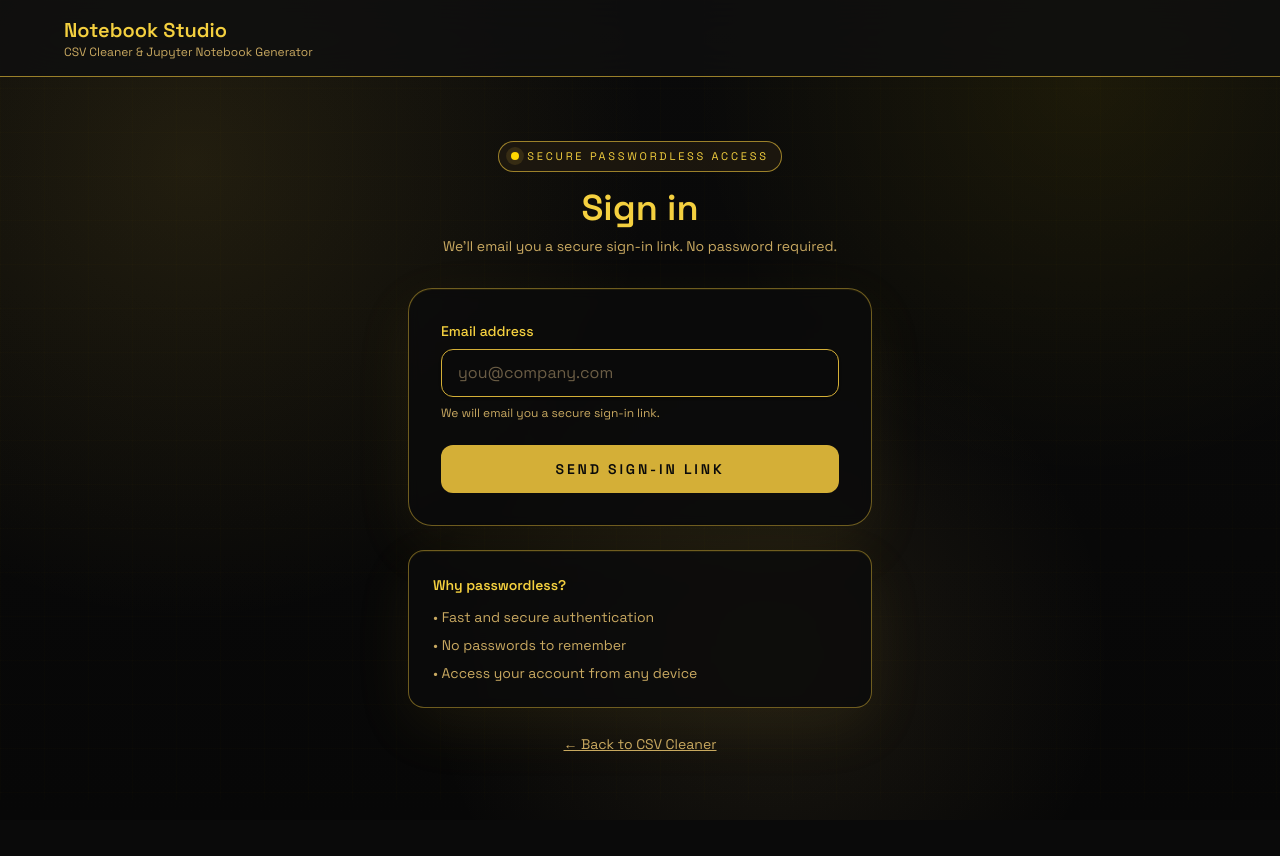
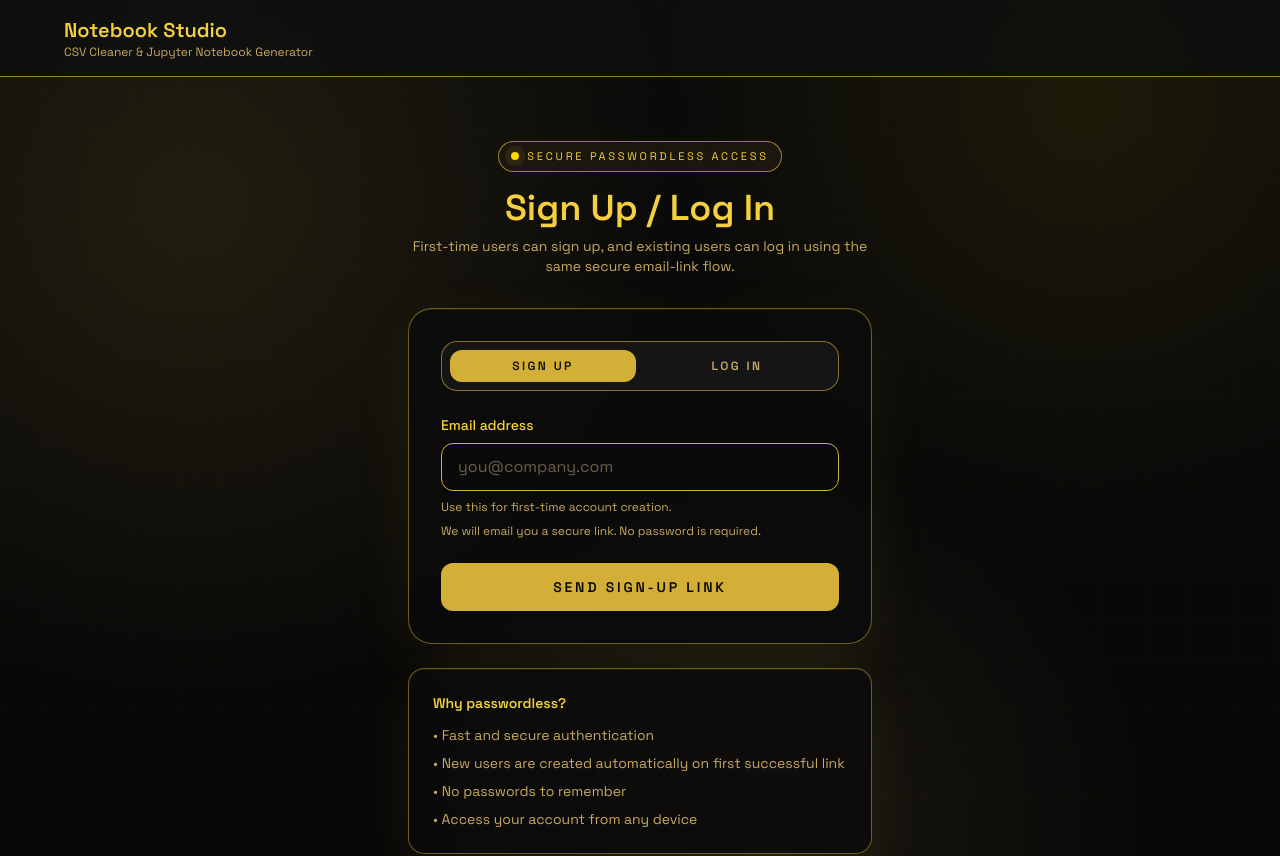
Before and after one commit to ANIS151993/Notebook-Studio, a Next.js app: page /login in a window 1280 px wide. Shown: the top 856 px of the page. Before the commit the page ends 820 px from the top, so only its background shows below. Built offline with nearby package versions, Linux system fonts and the light colour scheme; no server answers.

Commit message:
Improve auth UX with signup/login modes and add global copyright footer

```diff
--- a/app/layout.tsx
+++ b/app/layout.tsx
@@ -16,7 +16,7 @@
 
 export const metadata: Metadata = {
   title: "Notebook Studio",
-  description: "Passwordless email link sign-in with a clean dashboard.",
+  description: "CSV cleaning, notebook generation, visualizations, and secure authentication.",
 };
 
 export default function RootLayout({
@@ -30,7 +30,17 @@
         className={`${spaceGrotesk.variable} ${jetBrainsMono.variable} font-sans antialiased`}
         suppressHydrationWarning
       >
-        {children}
+        <div className="flex min-h-screen flex-col">
+          <div className="flex-1">{children}</div>
+          <footer className="border-t border-[#d4af37]/35 bg-[#0f0f0f] px-6 py-4 text-center">
+            <p className="text-xs font-medium uppercase tracking-[0.18em] text-[#f4d03f]">
+              Copyright MD ANISUR RAHMAN CHOWDHURY
+            </p>
+            <p className="mt-1 text-[11px] uppercase tracking-[0.22em] text-[#c9a961]">
+              Gannon UNIVERSITY
+            </p>
+          </footer>
+        </div>
       </body>
     </html>
   );
--- a/app/login/page.tsx
+++ b/app/login/page.tsx
@@ -26,10 +26,11 @@
             Secure passwordless access
           </div>
           <h2 className="text-3xl font-semibold text-[#f4d03f] md:text-4xl">
-            Sign in
+            Sign Up / Log In
           </h2>
           <p className="mt-2 text-sm text-[#c9a961]">
-            We&apos;ll email you a secure sign-in link. No password required.
+            First-time users can sign up, and existing users can log in using the same
+            secure email-link flow.
           </p>
         </div>
 
@@ -41,6 +42,7 @@
           <h3 className="text-sm font-semibold text-[#f4d03f]">Why passwordless?</h3>
           <ul className="mt-3 space-y-2 text-sm text-[#c9a961]">
             <li>• Fast and secure authentication</li>
+            <li>• New users are created automatically on first successful link</li>
             <li>• No passwords to remember</li>
             <li>• Access your account from any device</li>
           </ul>
--- a/components/EmailLinkForm.tsx
+++ b/components/EmailLinkForm.tsx
@@ -1,15 +1,51 @@
 "use client";
 
 import { FormEvent, useState } from "react";
+import { FirebaseError } from "firebase/app";
 import { sendSignInLinkToEmail } from "firebase/auth";
 import { auth, firebaseConfigError } from "@/lib/firebase";
 import { isValidEmail } from "@/lib/validators";
 
 type Status = "idle" | "sending" | "sent";
+type AuthMode = "signup" | "signin";
+
+const getEmailLinkErrorMessage = (
+  error: unknown,
+  appUrl: string,
+): string => {
+  const targetDomain = (() => {
+    try {
+      return new URL(appUrl).host;
+    } catch {
+      return appUrl;
+    }
+  })();
+
+  if (!(error instanceof FirebaseError)) {
+    return "We could not send the email link. Please try again.";
+  }
+
+  switch (error.code) {
+    case "auth/unauthorized-continue-uri":
+    case "auth/invalid-continue-uri":
+      return `Firebase blocked this redirect URL. Add ${targetDomain} and your Pages domain to Firebase Auth -> Settings -> Authorized domains.`;
+    case "auth/operation-not-allowed":
+      return "Enable Email link authentication in Firebase Auth -> Sign-in method -> Email/Password.";
+    case "auth/network-request-failed":
+      return "Network issue while contacting Firebase. Check connection and try again.";
+    case "auth/invalid-email":
+      return "Email address format is invalid.";
+    case "auth/too-many-requests":
+      return "Too many attempts. Please wait a few minutes and retry.";
+    default:
+      return `Firebase error: ${error.code}. Check Firebase Auth settings and environment variables.`;
+  }
+};
 
 export default function EmailLinkForm() {
   const [email, setEmail] = useState("");
   const [status, setStatus] = useState<Status>("idle");
+  const [mode, setMode] = useState<AuthMode>("signup");
   const [error, setError] = useState<string | null>(null);
 
   const handleSubmit = async (event: FormEvent<HTMLFormElement>) => {
@@ -29,21 +65,22 @@
 
     setError(null);
     setStatus("sending");
+    const appUrl = (
+      process.env.NEXT_PUBLIC_APP_URL ?? window.location.origin
+    ).replace(/\/+$/, "");
 
     try {
-      const appUrl =
-        process.env.NEXT_PUBLIC_APP_URL ?? window.location.origin;
-
       await sendSignInLinkToEmail(auth, trimmedEmail, {
         url: `${appUrl}/finish`,
         handleCodeInApp: true,
       });
 
       window.localStorage.setItem("emailForSignIn", trimmedEmail);
+      window.localStorage.setItem("emailLinkMode", mode);
       setStatus("sent");
-    } catch (err) {
+    } catch (err: unknown) {
       console.error(err);
-      setError("We could not send the email link. Please try again.");
+      setError(getEmailLinkErrorMessage(err, appUrl));
       setStatus("idle");
     }
   };
@@ -55,6 +92,38 @@
           {firebaseConfigError}
         </div>
       )}
+      <div className="grid grid-cols-2 gap-2 rounded-2xl border border-[#d4af37]/60 bg-[#1a1a1a]/80 p-2">
+        <button
+          type="button"
+          onClick={() => {
+            setMode("signup");
+            setStatus("idle");
+            setError(null);
+          }}
+          className={`rounded-xl px-4 py-2 text-xs font-semibold uppercase tracking-[0.2em] transition ${
+            mode === "signup"
+              ? "bg-[#d4af37] text-[#111111]"
+              : "bg-transparent text-[#c9a961] hover:text-[#ffd700]"
+          }`}
+        >
+          Sign Up
+        </button>
+        <button
+          type="button"
+          onClick={() => {
+            setMode("signin");
+            setStatus("idle");
+            setError(null);
+          }}
+          className={`rounded-xl px-4 py-2 text-xs font-semibold uppercase tracking-[0.2em] transition ${
+            mode === "signin"
+              ? "bg-[#d4af37] text-[#111111]"
+              : "bg-transparent text-[#c9a961] hover:text-[#ffd700]"
+          }`}
+        >
+          Log In
+        </button>
+      </div>
       <div className="flex flex-col gap-2">
         <label className="text-sm font-medium text-[#f4d03f]" htmlFor="email">
           Email address
@@ -70,7 +139,12 @@
           onChange={(event) => setEmail(event.target.value)}
         />
         <p className="text-xs text-[#c9a961]">
-          We will email you a secure sign-in link.
+          {mode === "signup"
+            ? "Use this for first-time account creation."
+            : "Use this if you already created an account."}
+        </p>
+        <p className="text-xs text-[#c9a961]">
+          We will email you a secure link. No password is required.
         </p>
       </div>
 
@@ -79,12 +153,19 @@
         disabled={status === "sending" || !!firebaseConfigError}
         className="inline-flex h-12 items-center justify-center rounded-xl bg-[#d4af37] px-6 text-sm font-semibold uppercase tracking-[0.2em] text-[#0a0a0a] transition hover:bg-[#ffd700] disabled:cursor-not-allowed disabled:bg-[#6b5d45] disabled:text-[#3a3420]"
       >
-        {status === "sending" ? "Sending..." : "Send Sign-In Link"}
+        {status === "sending"
+          ? "Sending..."
+          : mode === "signup"
+            ? "Send Sign-Up Link"
+            : "Send Login Link"}
       </button>
 
       {status === "sent" && (
         <div className="rounded-2xl border border-[#d4af37] bg-[#2a2416] p-4 text-sm text-[#ffd700]">
-          ✓ Link sent! Check your inbox and click the email to finish signing in.
+          ✓ Link sent! Check your inbox and click the link to continue.
+          {mode === "signup"
+            ? " Your account will be created on first successful sign-in."
+            : " Use the same email you used previously."}
         </div>
       )}
       {error && (
```
